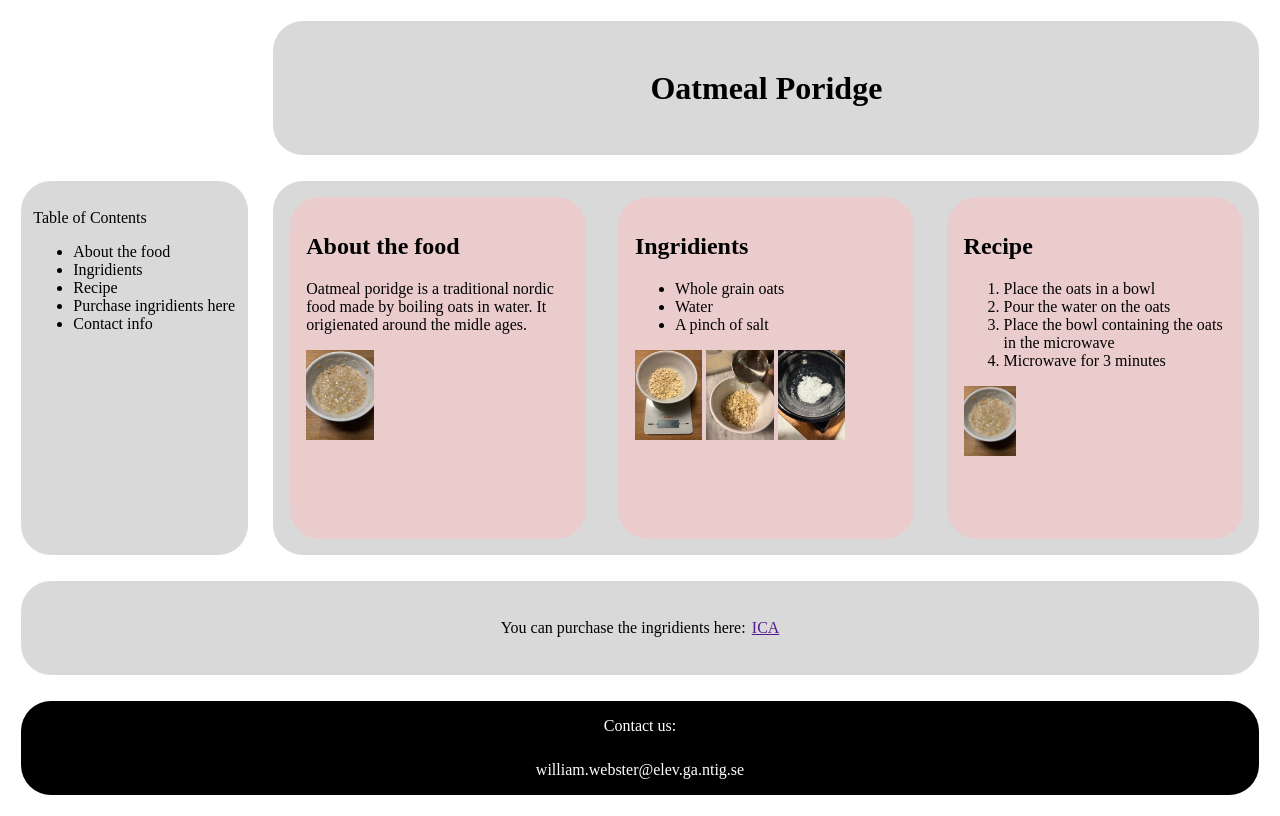
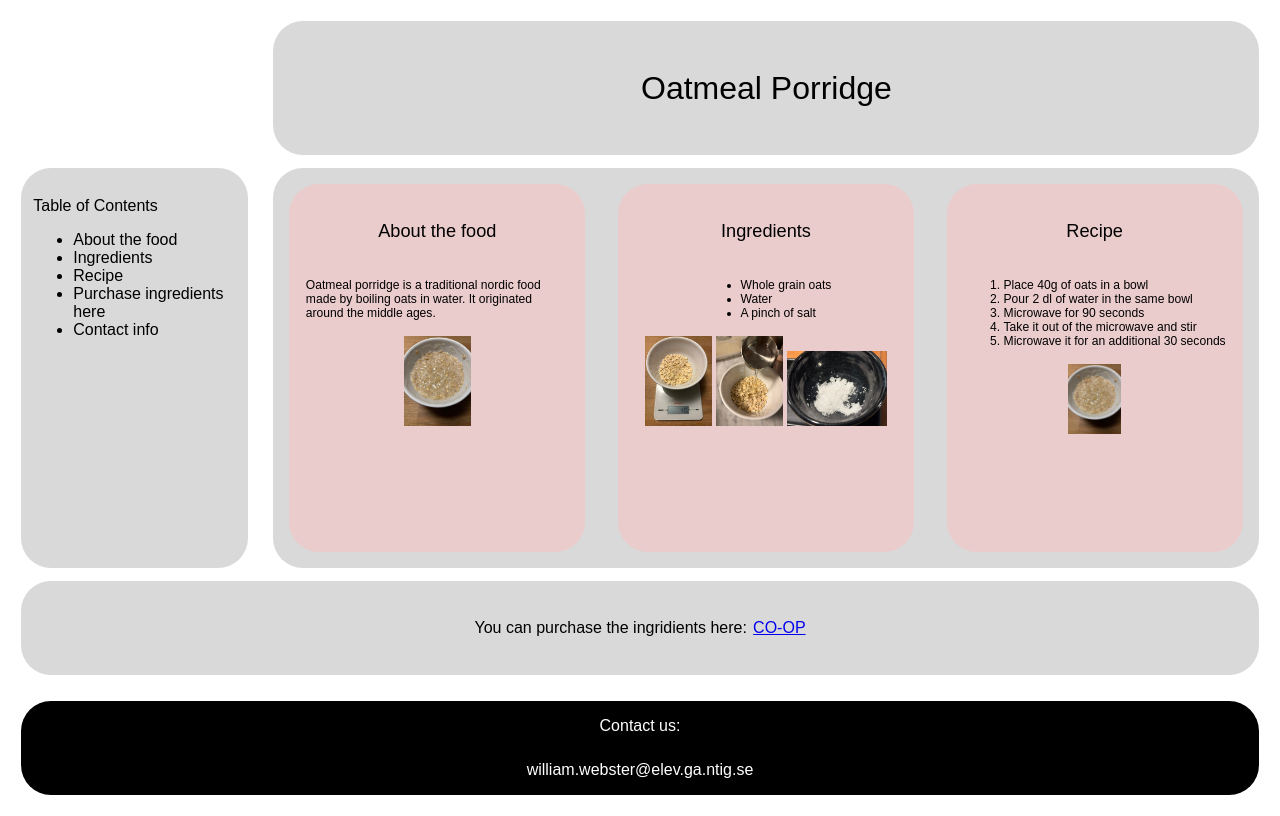
Before and after one commit to alien-zoidberg/Recipe, a plain HTML site: page index.html in a window 1280 px wide. Drawn offline with Linux system fonts and the light colour scheme; a web font is replaced by a local one.

Commit message:
Pictures (taken by me)

```diff
--- a/index.html
+++ b/index.html
@@ -5,62 +5,68 @@
     <meta name="viewport" content="width=device-width, initial-scale=1.0">
     <title>Document</title>
     <link rel="stylesheet" href="style.css">
+    <link rel="preconnect" href="https://fonts.googleapis.com">
+    <link rel="preconnect" href="https://fonts.gstatic.com" crossorigin>
+    <link href="https://fonts.googleapis.com/css2?family=Google+Sans+Flex:opsz,wght@1..144,1..1000&display=swap" rel="stylesheet">
 </head>
 <body>
     <header>
-        <h1>Oatmeal Poridge</h1>
+        <h1 class="gsf">Oatmeal Porridge</h1>
     </header>
 
     <aside>
-        <p>Table of Contents</p>
-        <ul>
+        <p class="gsf">Table of Contents</p>
+        <ul class="gsf">
             <li>About the food</li>
-            <li>Ingridients</li>
+            <li>Ingredients</li>
             <li>Recipe</li>
-            <li>Purchase ingridients here</li>
+            <li>Purchase ingredients here</li>
             <li>Contact info</li>
         </ul>
     </aside>
 
     <main>
-        <article id="food">
-            <h2>About the food</h2>
-            <p>Oatmeal poridge is a traditional nordic food made by boiling oats in water. It origienated around the midle ages.</p>
+        <article>
+            <h2 class="gsf">About the food</h2>
+            <p class="gsf">Oatmeal porridge is a traditional nordic food made by boiling oats in water. It originated around the middle ages.</p>
             <img src="./img/image4.jpeg" alt="">
         </article>
 
-        <article id="ing">
-            <h2>Ingridients</h2>
-            <ul>
+        <article>
+            <h2 class="gsf">Ingredients</h2>
+            <ul class="gsf">
                 <li>Whole grain oats</li>
                 <li>Water</li>
                 <li>A pinch of salt</li>
             </ul>
-            <img src="./img/image0(1).jpeg" alt="">
-            <img src="./img/image2.jpeg" alt="">
-            <img src="./img/image3.jpeg" alt="">
+            <div id="ing">
+                <img src="./img/image0(1).jpeg" alt="">
+                <img src="./img/image2.jpeg" alt="">
+                <img src="./img/image0(2).jpeg" id="salt" alt="">
+            </div>
         </article>
 
-        <article id="rec">
-            <h2>Recipe</h2>
-            <ol>
-                <li>Place the oats in a bowl</li>
-                <li>Pour the water on the oats</li>
-                <li>Place the bowl containing the oats in the microwave</li>
-                <li>Microwave for 3 minutes</li>
+        <article>
+            <h2 class="gsf">Recipe</h2>
+            <ol class="gsf">
+                <li>Place 40g of oats in a bowl</li>
+                <li>Pour 2 dl of water in the same bowl</li>
+                <li>Microwave for 90 seconds</li>
+                <li>Take it out of the microwave and stir</li>
+                <li>Microwave it for an additional 30 seconds</li>
             </ol>
             <img src="./img/image4.jpeg" id="bowlPoridge" alt="">
         </article>
     </main>
 
     <nav>
-        <p>You can purchase the ingridients here:</p>
-        <a href="" id="ingridientsLink">ICA</a>
+        <p class="gsf">You can purchase the ingridients here:</p>
+        <a href="https://www.coop.se/handla/varor/skafferi/flingor-musli/gryn/havregryn-7300156599452" id="ingridientsLink" class="gsf">CO-OP</a>
     </nav>
 
     <footer>
-        <p id="footerText1">Contact us:</p>
-        <p id="footerText2">william.webster@elev.ga.ntig.se</p>
+        <p id="footerText1" class="gsf">Contact us:</p>
+        <p id="footerText2" class="gsf">william.webster@elev.ga.ntig.se</p>
     </footer>
 </body>
 </html>
--- a/style.css
+++ b/style.css
@@ -22,7 +22,6 @@ aside{
     padding: 5%;
     background-color: #D9D9D9;
     margin-inline: 5%;
-    margin-block: 5%;
     border-radius: 30px;
 }
 
@@ -32,8 +31,8 @@ main{
     grid-template-columns: repeat(3, 1fr);
     background-color: #D9D9D9;
     margin-inline: 1.25%;
-    margin-block: 1.25%;
     border-radius: 30px;
+    contain: content;
 }
 
 article{
@@ -42,6 +41,11 @@ article{
     margin-inline: 5%;
     margin-block: 5%;
     border-radius: 30px;
+    font-size-adjust: 0.4;
+    display: flex;
+    flex-direction: column;
+    align-items: center;
+    justify-content: flex-start;
 }
 
 img{
@@ -90,3 +94,14 @@ footer{
     align-self: last baseline;
     justify-self: center;
 }
+
+.gsf{
+  font-family: "Google Sans Flex", sans-serif;
+  font-optical-sizing: auto;
+  font-weight: 400;
+  font-style: normal;
+  font-variation-settings:
+    "slnt" 0,
+    "wdth" 100,
+    "ROND" 0;
+}
```
Also changed, not shown: img/image0(2).jpeg (added), img/image3.jpeg (deleted).
